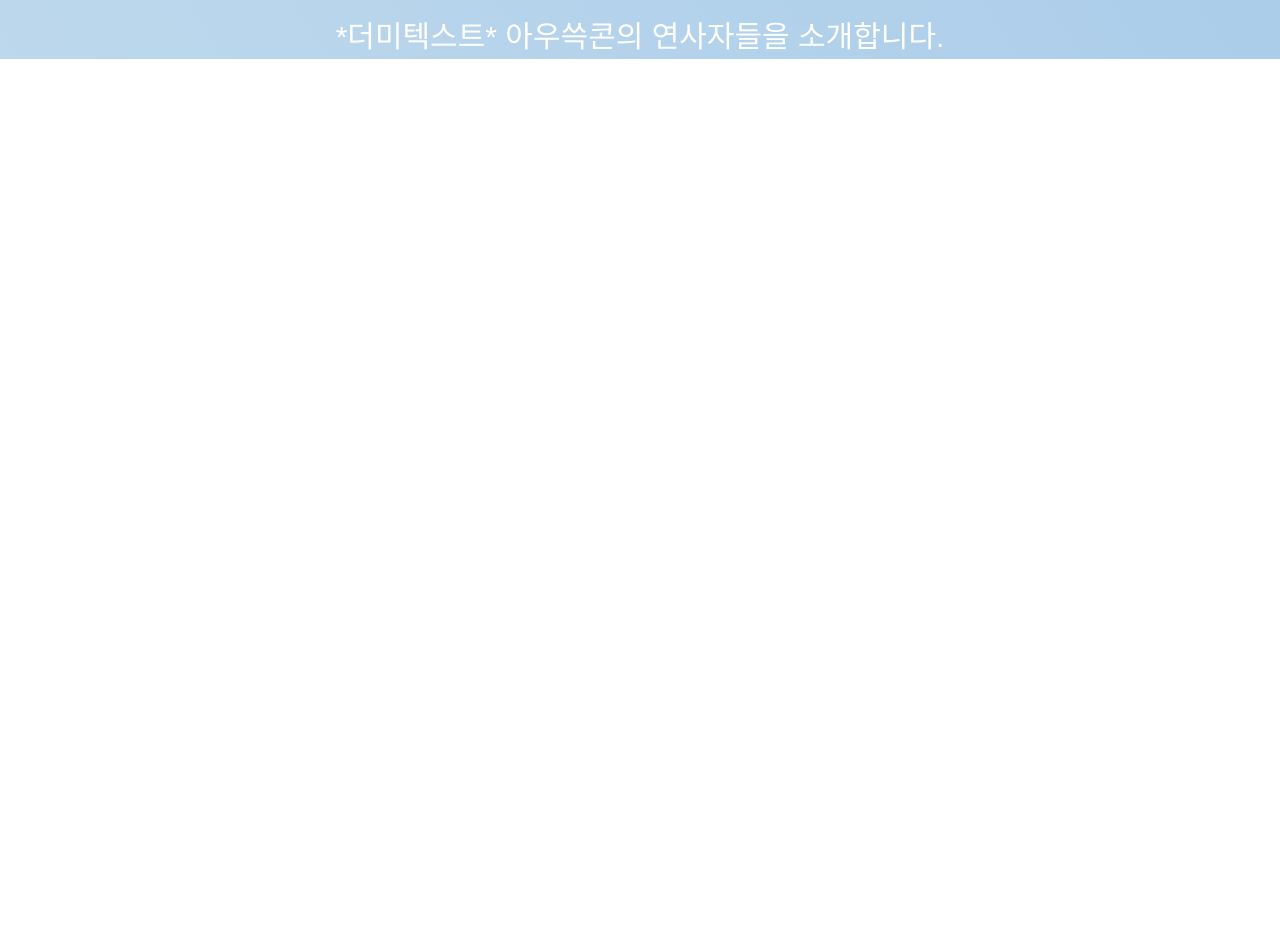
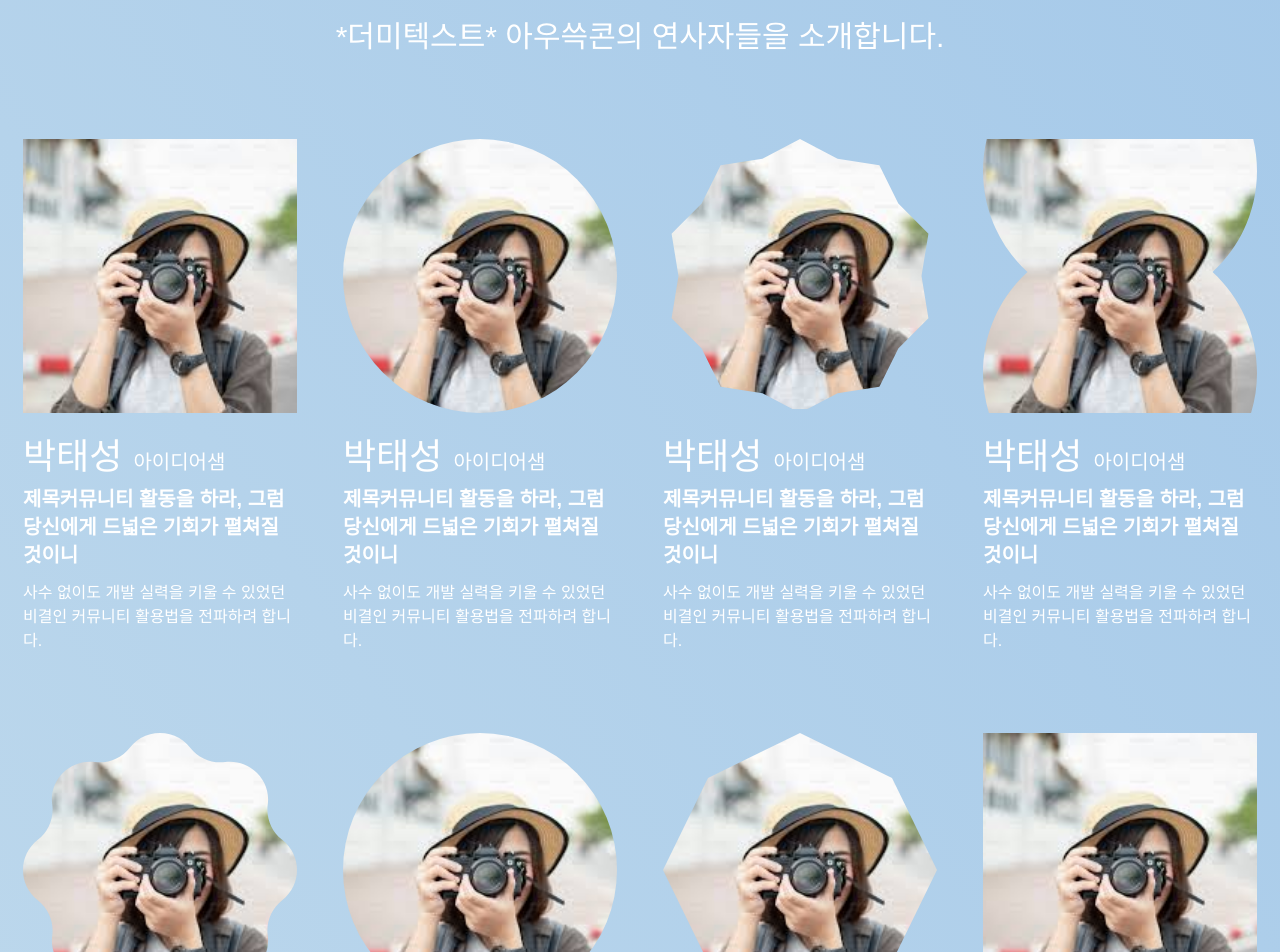
Before and after one commit to AUSG/ausgcon2025, a Next.js app: page / in a window 1280 px wide. Shown: the part 2820-3772 px from the top of the page. Before the commit the page ends 2879 px from the top, so only its background shows below. Built offline with nearby package versions, Linux system fonts and the light colour scheme; a web font is replaced by a local one.

Commit message:
feat : 스피커 사진 모양 추가

```diff
--- a/src/components/speakers/SpeakerSection.tsx
+++ b/src/components/speakers/SpeakerSection.tsx
@@ -1,3 +1,23 @@
+import ImageCircle from "./imageShape/ImageCircle";
+import ImageShape1 from "./imageShape/ImageShape1";
+import ImageShape2 from "./imageShape/ImageShape2";
+import ImageShape3 from "./imageShape/ImageShape3";
+import ImageShape4 from "./imageShape/ImageShape4";
+import ImageSquare from "./imageShape/ImageSquare";
+
+const SPEAKER_LIST = [
+  { Component: ImageSquare, src: "/image/testImage.jpeg" },
+  { Component: ImageCircle, src: "/image/testImage.jpeg" },
+  { Component: ImageShape4, src: "/image/testImage.jpeg" },
+  { Component: ImageShape1, src: "/image/testImage.jpeg" },
+  { Component: ImageShape3, src: "/image/testImage.jpeg" },
+  { Component: ImageCircle, src: "/image/testImage.jpeg" },
+  { Component: ImageShape2, src: "/image/testImage.jpeg" },
+  { Component: ImageSquare, src: "/image/testImage.jpeg" },
+];
+
+const WIDTH = 274;
+
 const SpeakerSection = () => {
   return (
     <section>
@@ -7,6 +27,27 @@ const SpeakerSection = () => {
           *더미텍스트* 아우쓱콘의 연사자들을 소개합니다.
         </p>
       </div>
+      <div className="mt-20 grid grid-cols-4 justify-items-center gap-y-20">
+        {SPEAKER_LIST.map(({ Component, src }, index) => {
+          return (
+            <div style={{ width: WIDTH }} className="text-white" key={index}>
+              <Component width={WIDTH} height={WIDTH} src={src} />
+              <div className="mt-6 pb-2">
+                <span className="mr-[11px] text-4xl">박태성</span>
+                <span className="text-xl">아이디어샘</span>
+              </div>
+              <p className="font-pretendard mb-3 text-xl font-bold">
+                제목커뮤니티 활동을 하라, 그럼 당신에게 드넓은 기회가 펼쳐질
+                것이니
+              </p>
+              <p className="font-pretendard font-medium">
+                사수 없이도 개발 실력을 키울 수 있었던 비결인 커뮤니티 활용법을
+                전파하려 합니다.
+              </p>
+            </div>
+          );
+        })}
+      </div>
     </section>
   );
 };
--- /dev/null
+++ b/src/components/speakers/imageShape/ImageCircle.tsx
@@ -0,0 +1,23 @@
+type TProps = {
+  width?: number;
+  height?: number;
+  src: string;
+  alt?: string;
+};
+
+const ImageCircle = ({ alt, height, width, src }: TProps) => {
+  return (
+    <img
+      src={src}
+      alt={alt}
+      style={{
+        width,
+        height,
+        borderRadius: "50%",
+        objectFit: "cover",
+      }}
+    />
+  );
+};
+
+export default ImageCircle;
--- /dev/null
+++ b/src/components/speakers/imageShape/ImageShape1.tsx
@@ -0,0 +1,35 @@
+type TProps = {
+  width: number;
+  height: number;
+  src: string;
+};
+
+/**
+ *  모래시계같이 생긴 모양
+ */
+const ImageShape1 = ({ height, src, width }: TProps) => {
+  return (
+    <svg
+      width={width}
+      height={height}
+      viewBox="0 0 274 274"
+      xmlns="http://www.w3.org/2000/svg"
+    >
+      <defs>
+        <clipPath id="customClip">
+          <path d="M270.24 0C272.697 10.2662 274 20.9809 274 32C274 71.9785 256.874 107.955 229.561 133C256.874 158.045 274 194.022 274 234C274 247.916 271.922 261.346 268.065 274H5.93457C2.07754 261.346 0 247.916 0 234C0 194.022 17.1253 158.045 44.4385 133C17.1253 107.955 0 71.9782 0 32C0 20.9809 1.30315 10.2662 3.75977 0H270.24Z" />
+        </clipPath>
+      </defs>
+
+      <image
+        href={src}
+        width={width}
+        height={height}
+        clipPath="url(#customClip)"
+        preserveAspectRatio="xMidYMid slice"
+      />
+    </svg>
+  );
+};
+
+export default ImageShape1;
--- /dev/null
+++ b/src/components/speakers/imageShape/ImageShape2.tsx
@@ -0,0 +1,35 @@
+type ImageShape2Props = {
+  width: number;
+  height: number;
+  src: string;
+};
+
+/**
+ * 팔각형 모양
+ */
+const ImageShape2 = ({ width, height, src }: ImageShape2Props) => {
+  return (
+    <svg
+      width={width}
+      height={height}
+      viewBox="0 0 274 274"
+      xmlns="http://www.w3.org/2000/svg"
+    >
+      <defs>
+        <clipPath id="octagonClip">
+          <path d="M137 0L229.03 44.9701L274 137L229.03 229.03L137 274L44.9701 229.03L0 137L44.9701 44.9701L137 0Z" />
+        </clipPath>
+      </defs>
+
+      <image
+        href={src}
+        width={width}
+        height={height}
+        clipPath="url(#octagonClip)"
+        preserveAspectRatio="xMidYMid slice"
+      />
+    </svg>
+  );
+};
+
+export default ImageShape2;
--- /dev/null
+++ b/src/components/speakers/imageShape/ImageShape3.tsx
@@ -0,0 +1,35 @@
+type TProps = {
+  width: number;
+  height: number;
+  src: string;
+};
+
+/**
+ * 꽃잎 모양
+ */
+const ImageShape3 = ({ height, src, width }: TProps) => {
+  return (
+    <svg
+      width={width}
+      height={height}
+      viewBox="0 0 274 274"
+      xmlns="http://www.w3.org/2000/svg"
+    >
+      <defs>
+        <clipPath id="blobClip">
+          <path d="M106.78 14.6848C122.028 -4.89493 151.972 -4.89493 167.22 14.6848C175.456 25.2598 188.773 30.7368 202.195 29.076C226.831 26.0276 247.828 46.614 244.833 70.9019L244.695 72.0183C243.057 85.3064 248.555 98.4846 259.198 106.802C278.934 122.225 278.934 151.775 259.198 167.198C248.555 175.515 243.057 188.694 244.695 201.982L244.833 203.098C247.828 227.386 226.831 247.972 202.195 244.924C188.773 243.263 175.456 248.74 167.22 259.315C151.972 278.895 122.028 278.895 106.78 259.315C98.5445 248.74 85.2266 243.263 71.8047 244.924C47.1694 247.972 26.1721 227.386 29.167 203.098L29.3047 201.982C30.9432 188.694 25.4454 175.515 14.8021 167.198C-4.93403 151.775 -4.93403 122.225 14.8021 106.802C25.4454 98.4846 30.9432 85.3064 29.3047 72.0183L29.167 70.9019C26.1721 46.614 47.1695 26.0276 71.8047 29.076C85.2266 30.7368 98.5445 25.2599 106.78 14.6848Z" />
+        </clipPath>
+      </defs>
+
+      <image
+        href={src}
+        width={width}
+        height={height}
+        clipPath="url(#blobClip)"
+        preserveAspectRatio="xMidYMid slice"
+      />
+    </svg>
+  );
+};
+
+export default ImageShape3;
--- /dev/null
+++ b/src/components/speakers/imageShape/ImageShape4.tsx
@@ -0,0 +1,36 @@
+type TProps = {
+  width: number;
+  height: number;
+  src: string;
+  alt?: string;
+};
+
+/**
+ * 폭죽모양
+ */
+const ImageShape4 = ({ width, height, src }: TProps) => {
+  return (
+    <svg
+      width={width}
+      height={height}
+      viewBox="0 0 262 278"
+      xmlns="http://www.w3.org/2000/svg"
+    >
+      <defs>
+        <clipPath id="dodecagonClip">
+          <path d="M131 0L169.102 20.0228L211.527 26.5466L230.752 65.4681L261.295 96.0466L254.3 139L261.295 181.953L230.752 212.532L211.527 251.453L169.102 257.977L131 278L92.8982 257.977L50.4734 251.453L31.2482 212.532L0.705261 181.953L7.7 139L0.705261 96.0466L31.2482 65.4681L50.4734 26.5466L92.8982 20.0228L131 0Z" />
+        </clipPath>
+      </defs>
+
+      <image
+        href={src}
+        width={width}
+        height={height}
+        clipPath="url(#dodecagonClip)"
+        preserveAspectRatio="xMidYMid slice"
+      />
+    </svg>
+  );
+};
+
+export default ImageShape4;
--- /dev/null
+++ b/src/components/speakers/imageShape/ImageSquare.tsx
@@ -0,0 +1,22 @@
+type TProps = {
+  width: number;
+  height: number;
+  src: string;
+  alt?: string;
+};
+
+const ImageSquare = ({ width, height, src, alt = "Square image" }: TProps) => {
+  return (
+    <img
+      src={src}
+      alt={alt}
+      style={{
+        width,
+        height,
+        objectFit: "cover",
+      }}
+    />
+  );
+};
+
+export default ImageSquare;
```
Also changed, not shown: public/image/testImage.jpeg (added).
